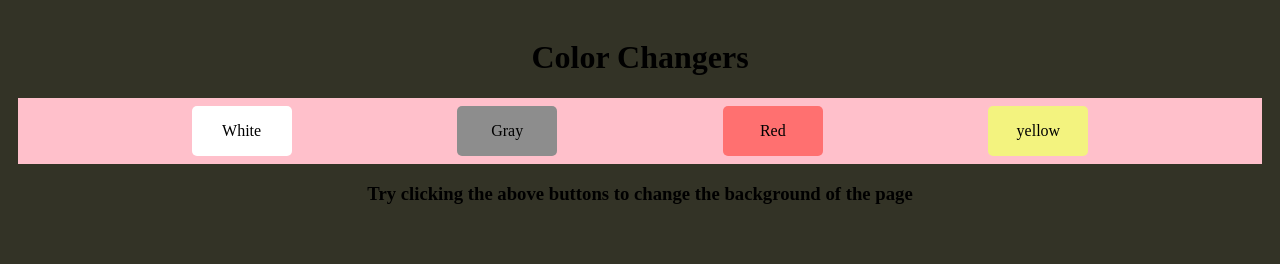
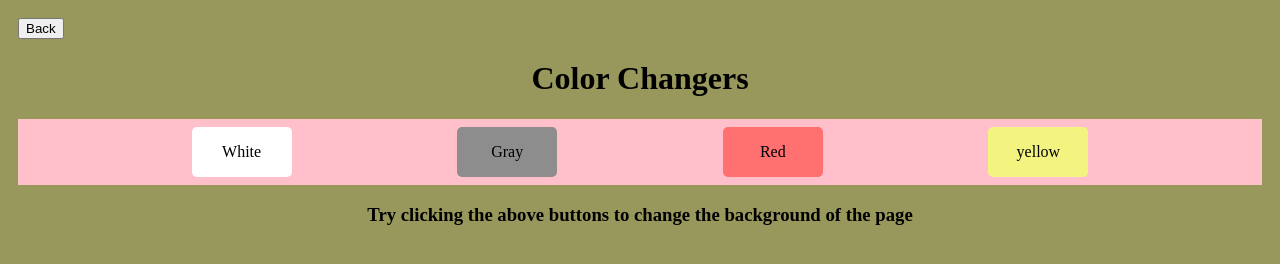
Before and after one commit to irahulkumar1/jsPractice, a website: page 03_projects/colorChanger/colorChanger.html in a window 1280 px wide. Drawn offline with Linux system fonts and the light colour scheme.

Commit message:
added back button

```diff
--- a/03_projects/colorChanger/colorChanger.css
+++ b/03_projects/colorChanger/colorChanger.css
@@ -1,11 +1,14 @@
 .bg-background {
-    background-color: rgb(51, 51, 38);
+    background-color: rgb(152, 152, 93);
     color: #000;
     padding: 10px;
 }
 
 h1 {
     text-align: center;
+}
+.backBtn{
+
 }
 
 .all_boxes {
--- a/03_projects/colorChanger/colorChanger.html
+++ b/03_projects/colorChanger/colorChanger.html
@@ -10,6 +10,7 @@
 </head>
 
 <body class="bg-background">
+    <button id="backBtn" onclick="window.history.back()">Back</button>
     <div>
         <h1>Color Changers</h1>
     </div>
```
Also changed, not shown: 03_projects/digitalClock/index.html (+1 -0 lines), 03_projects/guessTheNumber/index.html (+1 -1 lines).
